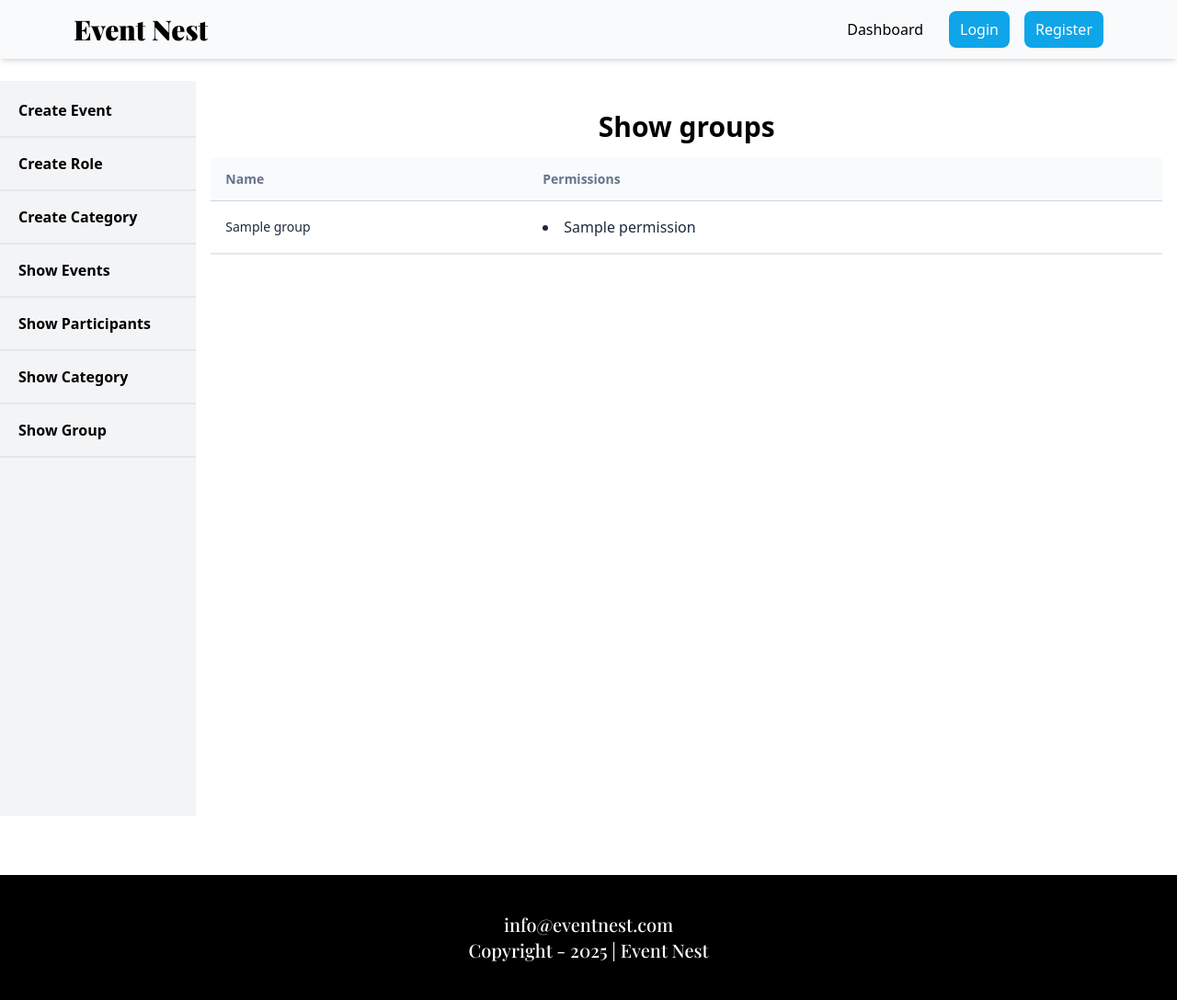
After one commit to tanvirulislam149/event_management_django, a Django app: template users/templates/admin/show_groups.html in a window 1280 px wide. The commit adds this page. Shown: the whole page at 92% size. Run offline with Django 5.2, Linux system fonts and the light colour scheme; the template is opened without the code that fills it: most values are stand-ins (such as "Sample title", 1, 10 or a date in 2020); some web fonts are replaced.

Commit message:
show groups done

```diff
--- a/events/templates/dashboard.html
+++ b/events/templates/dashboard.html
@@ -14,6 +14,7 @@
                 <a href="{% url "dashboard" %}" class="block pl-5 text-black border-b-2 font-bold py-4 px-3 hover:bg-slate-300">Show Events</a>
                 <a href="{% url "show_participants" %}" class="block pl-5 text-black border-b-2 font-bold py-4 px-3 hover:bg-slate-300">Show Participants</a>
                 <a href="{% url "show_category" %}" class="block pl-5 text-black border-b-2 font-bold py-4 px-3 hover:bg-slate-300">Show Category</a>
+                <a href="{% url "show_group" %}" class="block pl-5 text-black border-b-2 font-bold py-4 px-3 hover:bg-slate-300">Show Group</a>
             </div>
             <div class="w-full sm:w-5/6 p-4 sm:pt-10">
                 {% block table_block %}
--- a/static/css/output.css
+++ b/static/css/output.css
@@ -818,6 +818,10 @@ video {
   width: 100%;
 }
 
+.w-1\/3 {
+  width: 33.333333%;
+}
+
 .min-w-max {
   min-width: -moz-max-content;
   min-width: max-content;
@@ -903,6 +907,10 @@ video {
   border-width: 1px;
 }
 
+.border-2 {
+  border-width: 2px;
+}
+
 .border-b {
   border-bottom-width: 1px;
 }
@@ -919,6 +927,11 @@ video {
 .border-slate-300 {
   --tw-border-opacity: 1;
   border-color: rgb(203 213 225 / var(--tw-border-opacity, 1));
+}
+
+.border-black {
+  --tw-border-opacity: 1;
+  border-color: rgb(0 0 0 / var(--tw-border-opacity, 1));
 }
 
 .bg-black {
--- /dev/null
+++ b/users/templates/admin/show_groups.html
@@ -0,0 +1,40 @@
+{% extends "dashboard.html" %}
+{% block table_block %}
+<div>
+    <h1 class="text-3xl font-bold text-center my-4">Show groups</h1>
+    <table class="w-full text-left table-auto min-w-max text-slate-800">
+        <thead>
+            <tr class="text-slate-500 border-b border-slate-300 bg-slate-50">
+                <th class="p-4 w-1/3">
+                    <p class="text-sm leading-none font-bold">
+                        Name
+                    </p>
+                </th>
+                <th class="p-4 w-3/4">
+                    <p class="text-sm leading-none font-bold">
+                    Permissions
+                    </p>
+                </th>
+            </tr>
+        </thead>
+        <tbody>
+            {% for group in groups %}
+            <tr class="hover:bg-slate-50 border-b-2">
+                <td class="p-4">
+                    <p class="text-sm">
+                        {{group.name}}
+                    </p>
+                </td>
+                <td class="p-4">
+                    <p class="text-sm">
+                        {% for permission in group.permissions.all %}
+                            <li>{{permission}}</li>
+                        {% endfor %}
+                    </p>
+                </td>
+            </tr>
+            {% endfor %}
+        </tbody>
+    </table>
+</div>
+{% endblock table_block %}
--- a/users/urls.py
+++ b/users/urls.py
@@ -1,10 +1,11 @@
 from django.urls import path
-from users.views import register, user_login, user_logout, activate_link, create_group
+from users.views import register, user_login, user_logout, activate_link, create_group, show_group
 
 urlpatterns = [
     path("register/", register, name="register"),
     path("login/", user_login, name="login"),
     path("logout/", user_logout, name="logout"),
     path("activate/<int:user_id>/<str:token>/", activate_link),
-    path("admin/create_group/", create_group, name="create_group")
+    path("admin/create_group/", create_group, name="create_group"),
+    path("admin/show_groups/", show_group, name="show_group")
 ]
```
Also changed, not shown: users/views.py (+17 -1 lines), users/templates/admin/delete_group.html (added).
